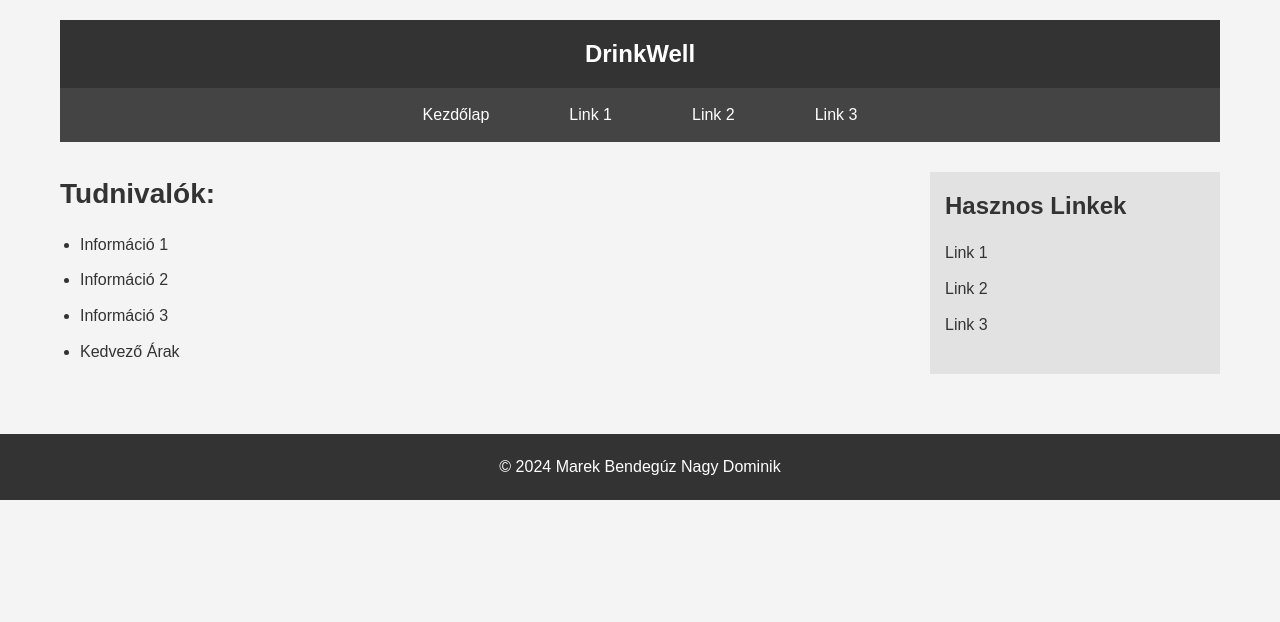
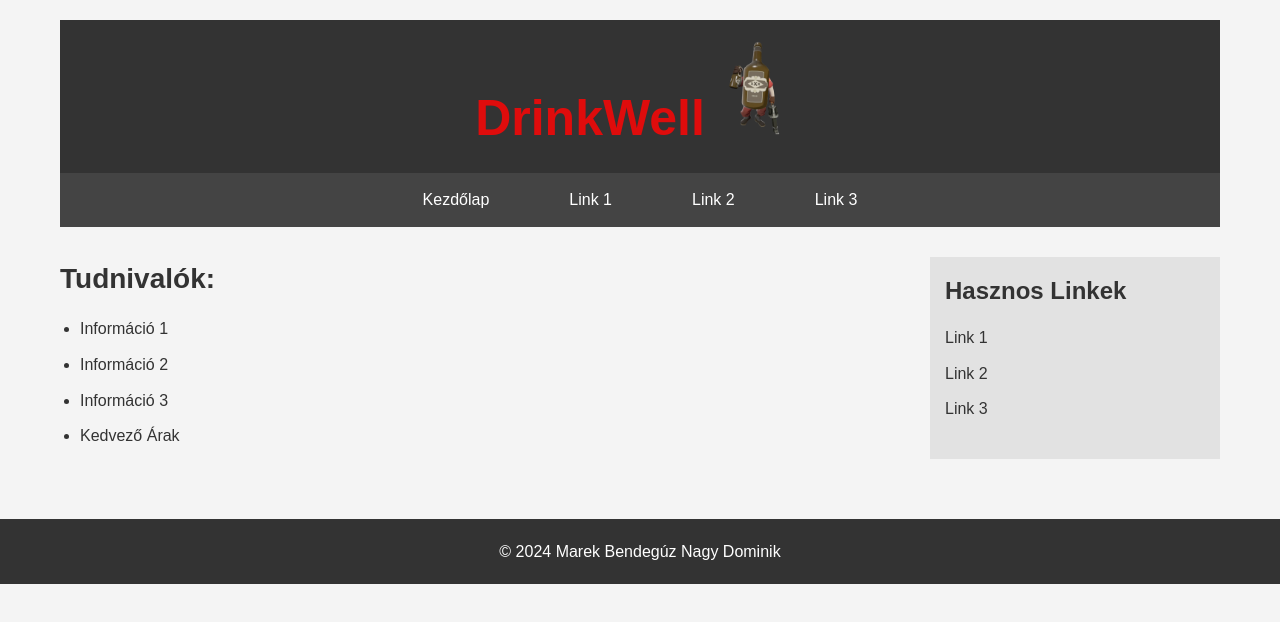
Before and after one commit to VeryCreativeName64/html-oldal, a plain HTML site: page index.html in a window 1280 px wide. Drawn offline with Linux system fonts and the light colour scheme.

Commit message:
fejléc módosítva

```diff
--- a/index.html
+++ b/index.html
@@ -13,7 +13,7 @@
     <div id="tarolo">
         <header id="fejlec">
             <ul>
-                <li><a href="index.html">DrinkWell</a><img</li>
+                <li><a href="index.html">DrinkWell</a><img src="kepek/kabala.png" alt="A DrinkWell kabalája" style="width: 100px;; height:100px;"></li>
             </ul>
         </header>
 
--- a/style.css
+++ b/style.css
@@ -33,9 +33,9 @@ body {
 }
 
 #fejlec a {
-    color: #fff;
+    color: #df0c0c;
     text-decoration: none;
-    font-size: 24px;
+    font-size: 50px;
     font-weight: bold;
 }
 
```
